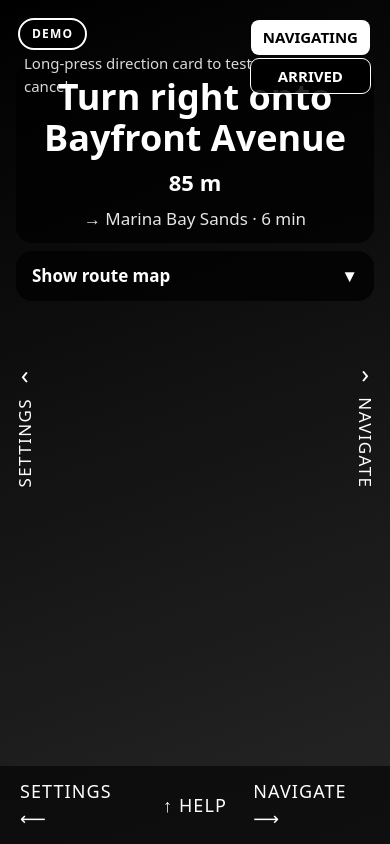
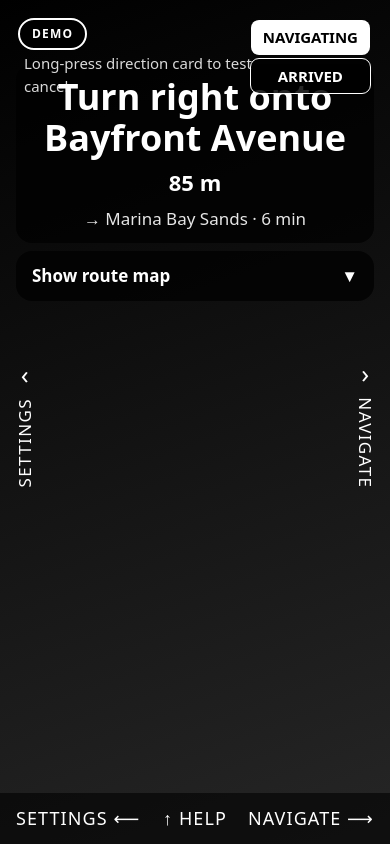
Before and after one commit to MD-Danial-04/SummerDev26-AuraHear, a React (Vite) app in the folder frontend/: page /demo/navigation in a window 390 px wide. Built offline with nearby package versions, Linux system fonts and the light colour scheme.

Commit message:
fix: scaling and layout fixes

```diff
--- a/frontend/src/components/WalkingPageHints.jsx
+++ b/frontend/src/components/WalkingPageHints.jsx
@@ -40,11 +40,14 @@ export function WalkingPageHints({ colors, fontSize, hazardMapEnabled }) {
       </div>
 
       <div
-        className="absolute bottom-0 inset-x-0 grid grid-cols-3 items-center px-5 py-3 pointer-events-none"
-        style={{ backgroundColor: withAlpha(colors.background, 0.6) }}
+        className="absolute bottom-0 inset-x-0 grid items-center px-4 py-3 pointer-events-none"
+        style={{
+          gridTemplateColumns: '1fr auto 1fr',
+          backgroundColor: withAlpha(colors.background, 0.6),
+        }}
       >
         <span
-          className="justify-self-start"
+          className="justify-self-start text-left whitespace-nowrap"
           style={{
             color: colors.text,
             fontSize: scaleRem(0.9, fontSize),
@@ -53,7 +56,7 @@ export function WalkingPageHints({ colors, fontSize, hazardMapEnabled }) {
         >
           SETTINGS ⟵
         </span>
-        <div className="justify-self-center flex flex-col items-center gap-0.5">
+        <div className="flex flex-col items-center gap-0.5 text-center whitespace-nowrap">
           <span
             style={{
               color: colors.text,
@@ -76,7 +79,7 @@ export function WalkingPageHints({ colors, fontSize, hazardMapEnabled }) {
           )}
         </div>
         <span
-          className="justify-self-end"
+          className="justify-self-end text-right whitespace-nowrap"
           style={{
             color: colors.text,
             fontSize: scaleRem(0.9, fontSize),
--- a/frontend/src/pages/SettingsPage.jsx
+++ b/frontend/src/pages/SettingsPage.jsx
@@ -428,6 +428,10 @@ export function SettingsPage() {
     if (page.type === 'range') {
       const val = settings[page.key]
       const pct = ((val - page.min) / (page.max - page.min)) * 100
+      const previewFontSize =
+        page.key === 'fontSize'
+          ? scaleRem(2.5, val)
+          : 'clamp(2.5rem, 10vw, 4.5rem)'
       return (
         <div
           className="flex flex-col items-center gap-4"
@@ -435,7 +439,7 @@ export function SettingsPage() {
         >
           <span
             style={{
-              fontSize: 'clamp(2.5rem, 10vw, 4.5rem)',
+              fontSize: previewFontSize,
               fontWeight: 900,
               color: colors.accent,
               lineHeight: 1,
```
